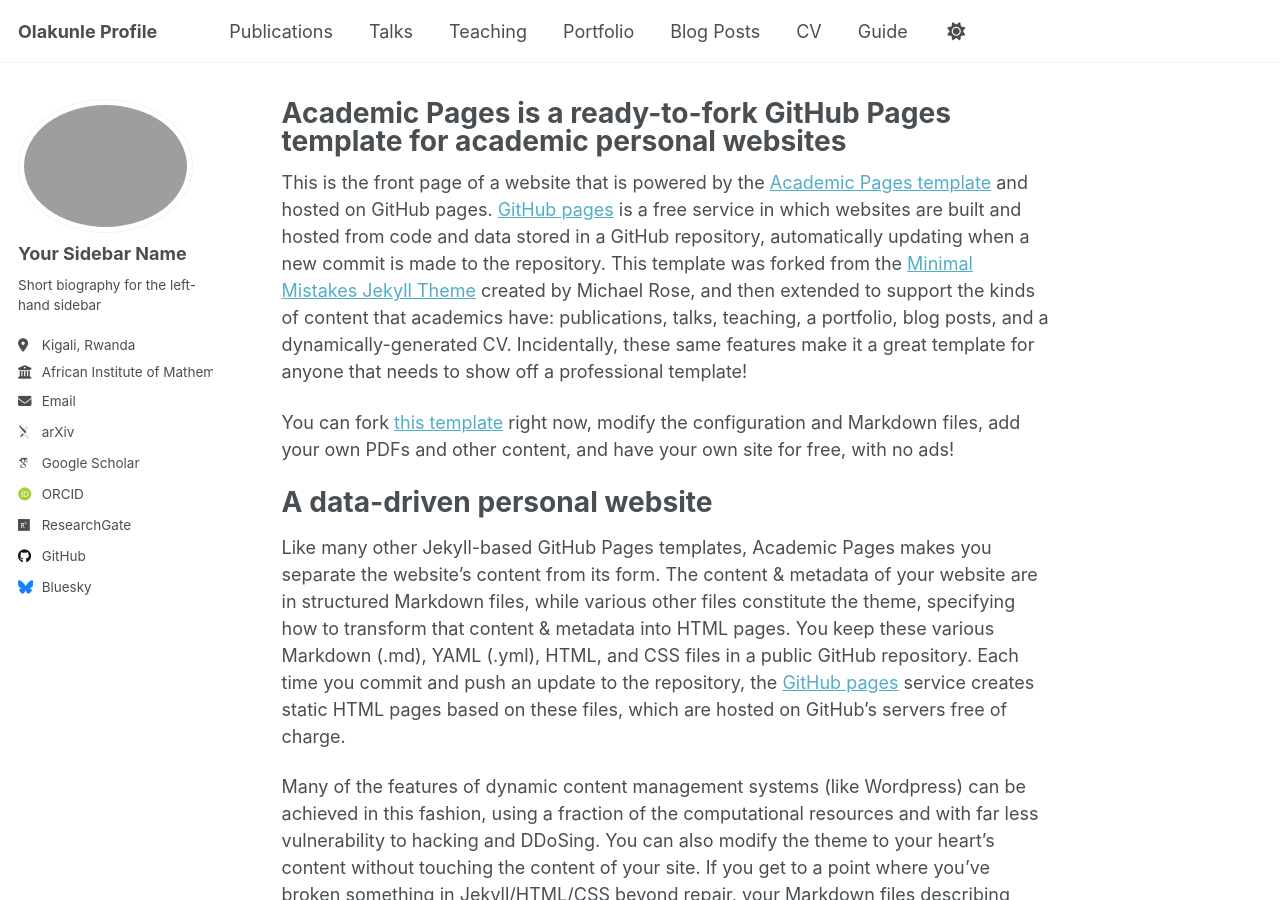
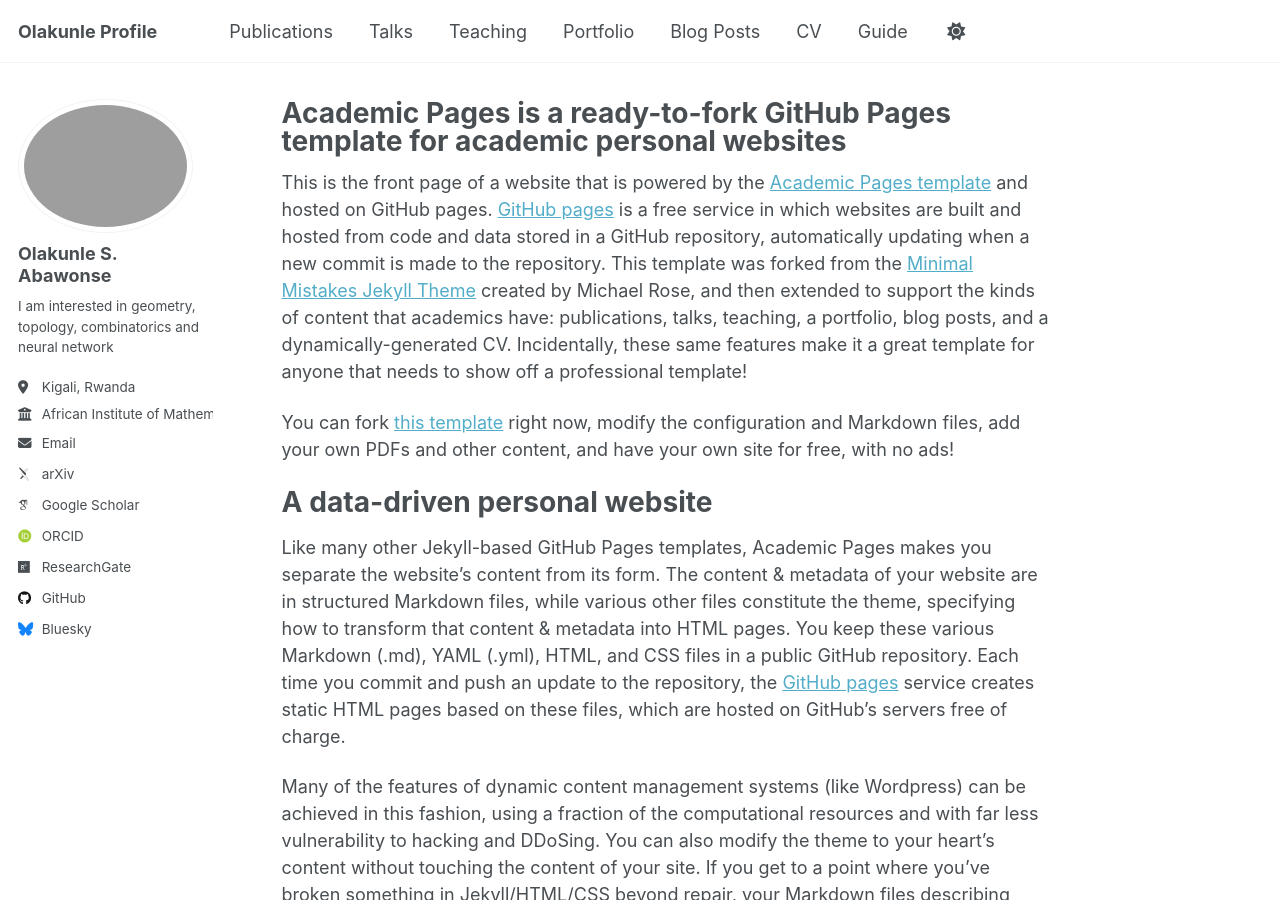
Before and after one commit to oabawon/academicspage.github.io, a Jekyll site: the page built from _pages/about.md, in a window 1280 px wide and 900 px high. Built offline with Jekyll 4.4.1, drawn with Linux system fonts in a browser that asks for light colours; some web fonts are replaced; a script that is not in the unit is left out.

Commit message:
Update _config.yml

```diff
--- a/_config.yml
+++ b/_config.yml
@@ -24,9 +24,9 @@ repository               : "oabawon/academicpages.github.io"
 author:
   # Biographic information
   avatar           : "kay.jpg"
-  name             : "Your Sidebar Name"
+  name             : "Olakunle S. Abawonse"
   pronouns         : # example: "she/her"
-  bio              : "Short biography for the left-hand sidebar"
+  bio              : "I am interested in geometry, topology, combinatorics and neural network"
   location         : "Kigali, Rwanda"
   employer         : "African Institute of Mathematical Sciences, Rwanda"
   uri              : # URL
```
